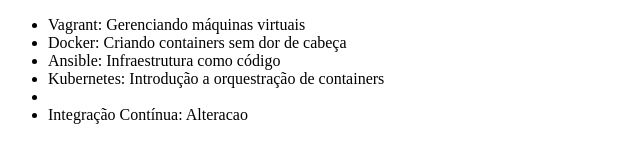
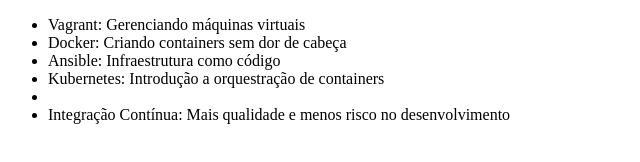
Before and after one commit to mateusc0/Learnig-git, a plain HTML site: page index.html in a window 1280 px wide. Shown: the whole page, without its empty margins (0-640 px from the left). Drawn offline with Linux system fonts and the light colour scheme.

Commit message:
Alteracao curso Integração Contínua: mais qualidade e menos risco no desenvolvimento

```diff
--- a/index.html
+++ b/index.html
@@ -10,7 +10,7 @@
         <li>Docker: Criando containers sem dor de cabeça</li>
         <li>Ansible: Infraestrutura como código</li>
 	<li>Kubernetes: Introdução a orquestração de containers<li>
-        <li>Integração Contínua: Alteracao</li>
+        <li>Integração Contínua: Mais qualidade e menos risco no desenvolvimento</li>
     </ul>
 </body>
 </html>
```
